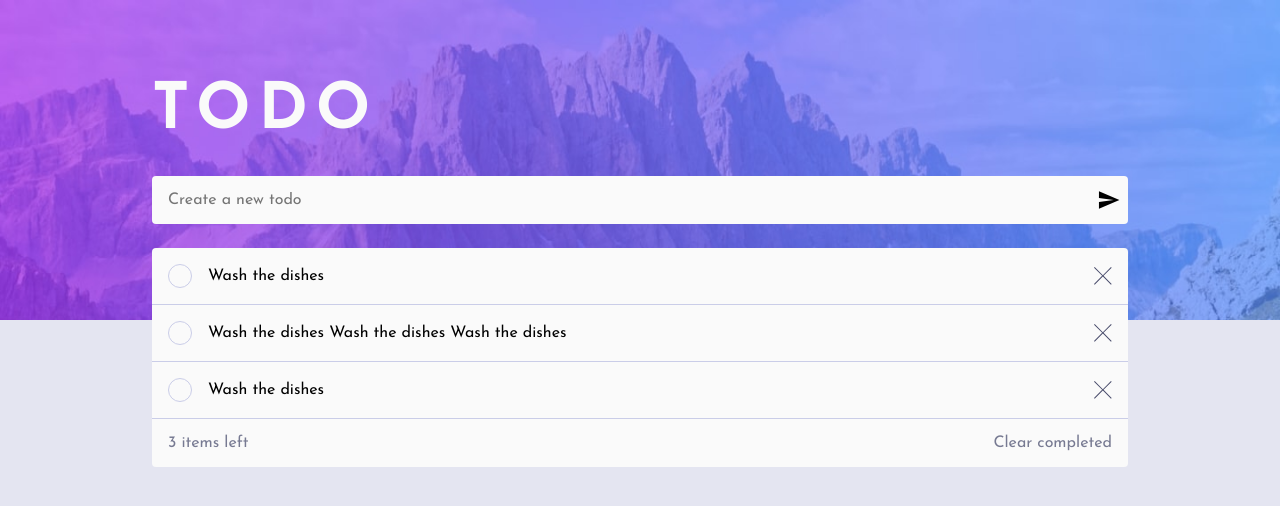
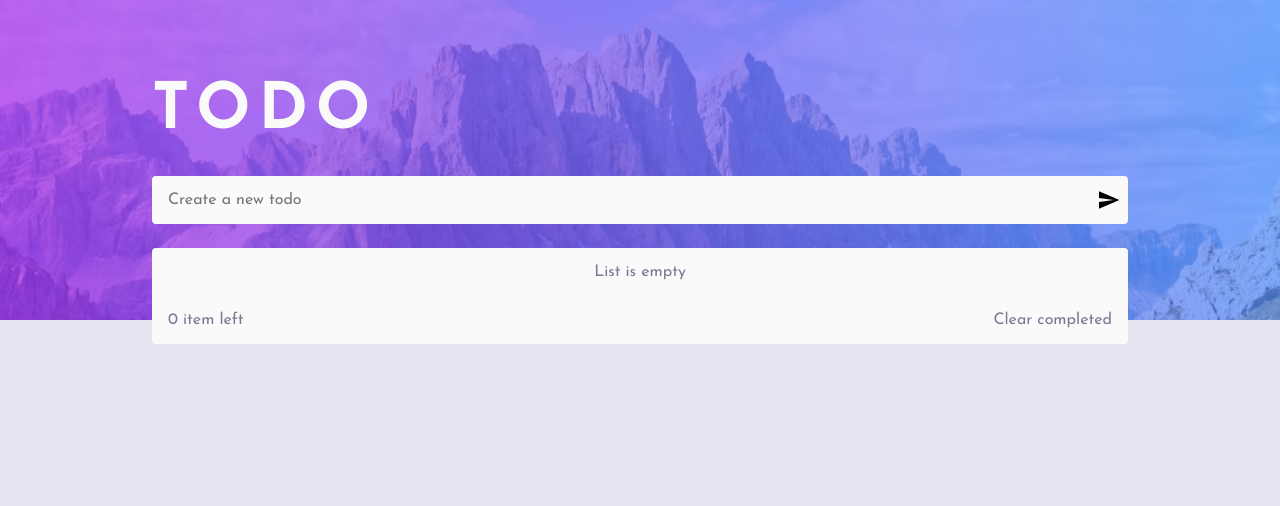
Before and after one commit to washington299/tdd-todo-app, a React (Create React App) app: page / in a window 1280 px wide. Shown: the top 506 px of the page. Built offline with nearby package versions, Linux system fonts and the light colour scheme.

Commit message:
test: create Todo integration test

```diff
--- a/src/components/Todo/index.js
+++ b/src/components/Todo/index.js
@@ -7,30 +7,13 @@ import { Content } from 'components/Content';
 import 'components/Todo/styles.scss';
 
 export const Todo = () => {
-	// eslint-disable-next-line no-unused-vars
-	const [list, setList] = useState([
-		{
-			id: 1,
-			name: 'Wash the dishes',
-			completed: false,
-		},
-		{
-			id: 2,
-			name: 'Wash the dishes Wash the dishes Wash the dishes',
-			completed: false,
-		},
-		{
-			id: 3,
-			name: 'Wash the dishes',
-			completed: false,
-		},
-	]);
+	const [list, setList] = useState([]);
 
 	return (
 		<main className="todo">
 			<div className="container">
 				<Header />
-				<Input />
+				<Input list={list} setList={setList} />
 				<Content list={list} setList={setList} />
 			</div>
 		</main>
```
Also changed, not shown: 1 other file (tests, documents, lock files or other folders).
